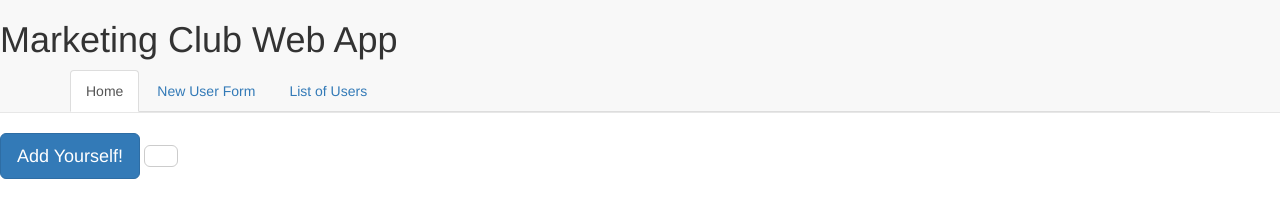
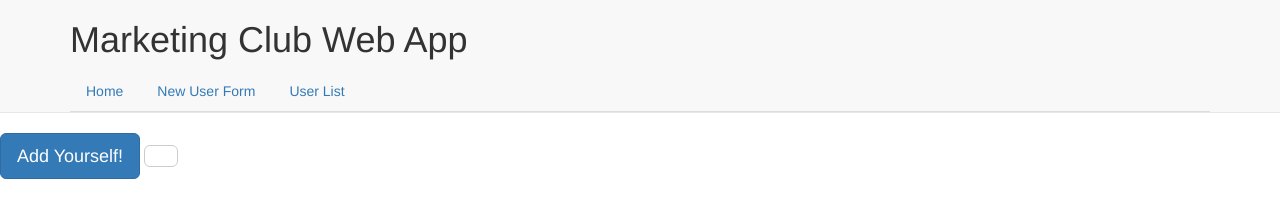
Before and after one commit to aemaly/Marketing-Web-App, a website: page index.html in a window 1280 px wide. Drawn offline with Linux system fonts and the light colour scheme.

Commit message:
final sync
stuff

```diff
--- a/index.html
+++ b/index.html
@@ -24,17 +24,15 @@
 
 <body>
 <nav class="navbar navbar-default navbar-static-top">
+    <div class="container">
     <h1>Marketing Club Web App</h1>
-    <div class="container">
+
         <ul class="nav nav-tabs">
-            <li class="active"><a data-toggle="tab" href="#/home">Home</a></li>
+            <li><a data-toggle="tab" href="#/home">Home</a></li>
             <li><a data-toggle="tab" href="#/user">New User Form</a></li>
-            <li><a data-toggle="tab" href="#/userlist">List of Users</a></li>
+            <li><a data-toggle="tab" href="#/user/userlist">User List</a></li>
         </ul>
     </div>
-
-
-
 </nav>
 
 
--- a/js/app.js
+++ b/js/app.js
@@ -13,7 +13,7 @@ function($routeProvider){
             templateUrl:'partials/user-info.html',
             controller: 'new-userController'
         }).
-        when('/userlist',
+        when('/user/userlist',
         {
             templateUrl:'partials/user-list.html',
             controller: 'userController'
```
Also changed, not shown: partials/user-info.html (+2 -10 lines).
